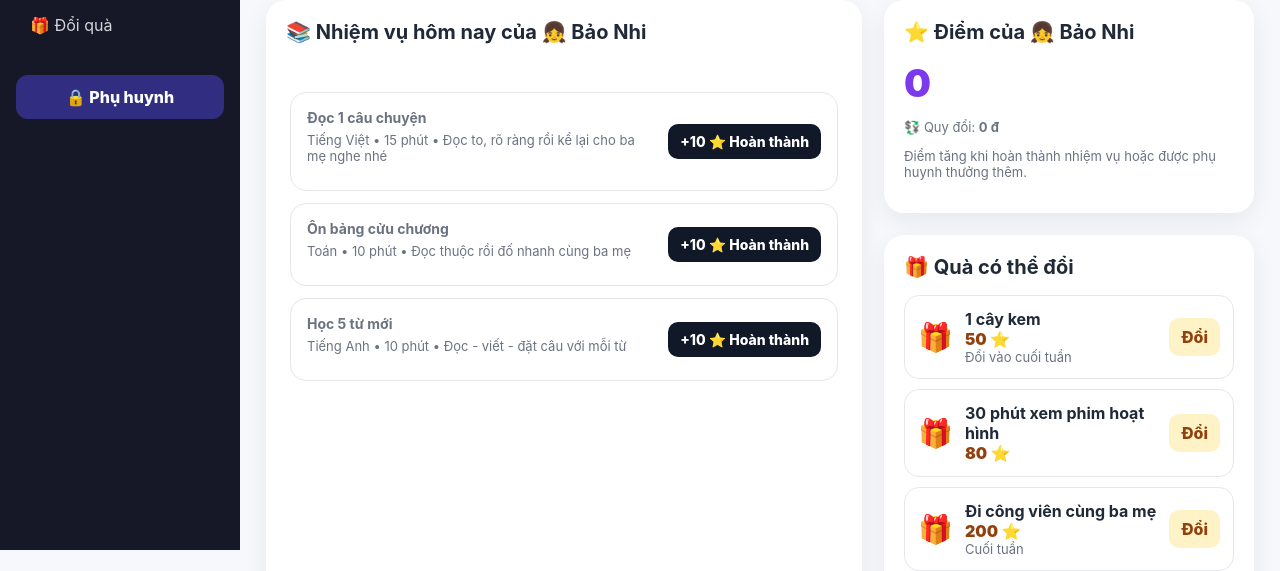
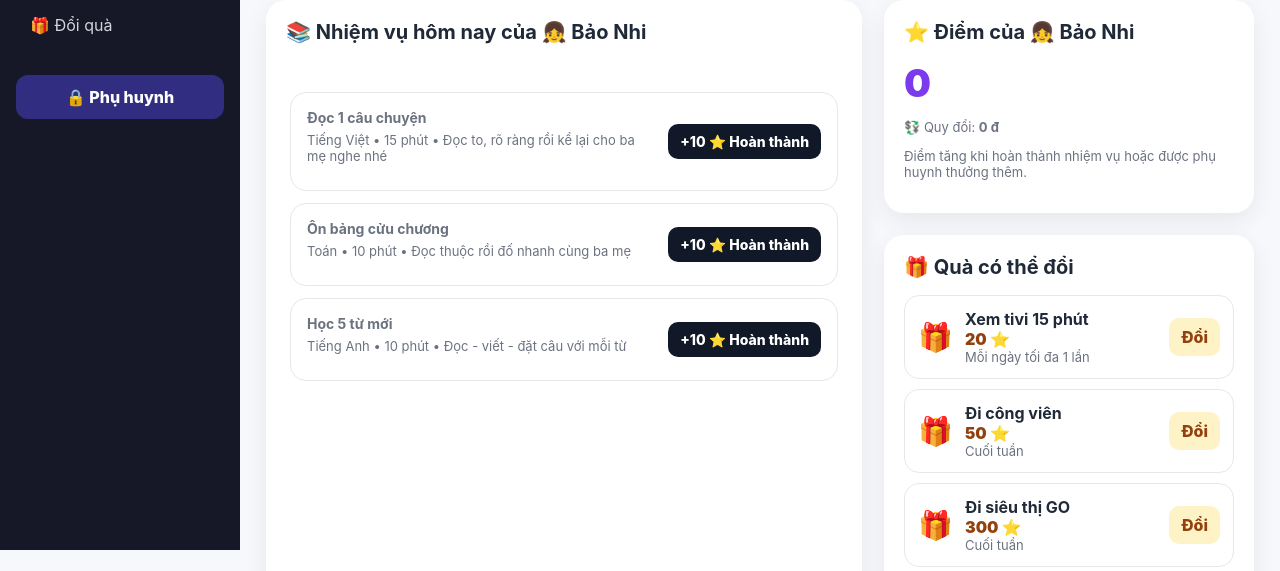
Before and after one commit to anhvinh789522-a11y/vuihoccungcon, a website: page index.html in a window 1280 px wide. Shown: the part 250-821 px from the top of the page. Drawn offline with Linux system fonts and the light colour scheme.

Commit message:
Tran doi tien 10.000 sao + 21 moc nho; qua Bao Nhi: tivi 15p, cong vien 50, sieu thi GO, di choi 500, SN 1000

```diff
--- a/index.html
+++ b/index.html
@@ -191,7 +191,7 @@
         </div>
         <button class="primary" style="margin-top:10px" onclick="saveExchangeRate()">Lưu tỷ giá</button>
         <div class="note" style="margin-top:8px" id="rateCurrent"></div>
-        <div class="note">Mốc chuẩn giữ nguyên (100 ⭐ = 10.000đ). Càng lên cao giá mỗi sao giảm dần theo đường cong, tới <b>10.000.000 sao ≈ 10.000.000đ</b> — vừa khích lệ tích lũy vừa hợp lý.</div>
+        <div class="note">Mốc chuẩn giữ nguyên (100 ⭐ = 10.000đ). Càng lên cao giá mỗi sao giảm dần theo đường cong, trần <b>10.000 sao</b> — chẻ nhiều mốc nhỏ để con thấy động lực.</div>
       </div>
 
       <div class="parent-section">
--- a/js/app.js
+++ b/js/app.js
@@ -22,9 +22,11 @@ function seedBaoNhi(){
       ],
       giftHistory:[],pointHistory:[],
       rewards:[
-        {id:uid('r'),name:'1 cây kem',cost:50,rule:'Đổi vào cuối tuần'},
-        {id:uid('r'),name:'30 phút xem phim hoạt hình',cost:80,rule:''},
-        {id:uid('r'),name:'Đi công viên cùng ba mẹ',cost:200,rule:'Cuối tuần'}
+        {id:uid('r'),name:'Xem tivi 15 phút',cost:20,rule:'Mỗi ngày tối đa 1 lần'},
+        {id:uid('r'),name:'Đi công viên',cost:50,rule:'Cuối tuần'},
+        {id:uid('r'),name:'Đi siêu thị GO',cost:300,rule:'Cuối tuần'},
+        {id:uid('r'),name:'Đi chơi',cost:500,rule:'Dịp cuối tuần hoặc ngày lễ'},
+        {id:uid('r'),name:'Quà sinh nhật',cost:1000,rule:'Tích lũy cả năm'}
       ],
       achievements:[
         {id:uid('a'),points:100,title:'Ngôi sao chăm chỉ'},
@@ -320,8 +322,8 @@ function renderAchievements(){
 
 function currentRewards(){return child()?.rewards||[]}
 
-// 💱 Quy đổi sao ra tiền mặt: tỷ giá mặc định 100 ⭐ = 10.000đ, thang tự sinh tới 10.000.000 ⭐.
-const MAX_MONEY_STARS=10000000;
+// 💱 Quy đổi sao ra tiền mặt: tỷ giá mặc định 100 ⭐ = 10.000đ, thang tự sinh tới 10.000 ⭐.
+const MAX_MONEY_STARS=10000;
 function exchangeRate(){
   const r=data.exchangeRate;
   if(r&&Number(r.stars)>0&&Number(r.vnd)>0) return r;
@@ -329,7 +331,7 @@ function exchangeRate(){
 }
 function fmtVND(n){return Math.floor(Number(n||0)).toLocaleString('vi-VN')+' đ'}
 // Đường cong giảm dần: giữ chuẩn (100 ⭐ = 10.000đ), mốc càng cao giá mỗi sao càng giảm.
-// Khích lệ con tích lũy lên mốc lớn mà tổng tiền vẫn hợp lý (10.000.000 ⭐ ≈ 10.000.000đ).
+// Khích lệ con tích lũy lên mốc lớn mà tổng tiền vẫn hợp lý (10.000 ⭐ ≈ 158.000đ).
 const DIMINISH_POWER=0.6, VND_ROUND=1000;
 function starsToVND(stars){
   const r=exchangeRate(),s=Number(stars||0);
@@ -338,7 +340,10 @@ function starsToVND(stars){
   return Math.floor((base*(1+1e-9))/VND_ROUND)*VND_ROUND;
 }
 function moneyTiers(){
-  const steps=[100,200,500,1000,2000,5000,10000,20000,50000,100000,200000,500000,1000000,2000000,5000000,10000000];
+  // Nhiều mốc nhỏ để con thấy động lực: 100→1000 mỗi 100 sao, sau đó tới 10.000 sao.
+  const steps=[];
+  for(let s=100;s<=1000;s+=100) steps.push(s);
+  [1500,2000,2500,3000,4000,5000,6000,7000,8000,9000,10000].forEach(s=>steps.push(s));
   return steps.filter(s=>s<=MAX_MONEY_STARS).map(s=>({stars:s,vnd:starsToVND(s),name:'Tiền thưởng '+fmtVND(starsToVND(s))}));
 }
 function renderMoneyBlock(box){
@@ -384,7 +389,7 @@ function renderRateManager(){
   const r=exchangeRate();
   if(document.activeElement!==rs)rs.value=r.stars;
   if(document.activeElement!==rv)rv.value=r.vnd;
-  rc.textContent='Tỷ giá chuẩn: '+r.stars+' ⭐ = '+fmtVND(r.vnd)+' • Mốc cao giảm dần: 10.000.000 ⭐ ≈ '+fmtVND(starsToVND(MAX_MONEY_STARS))+'.';
+  rc.textContent='Tỷ giá chuẩn: '+r.stars+' ⭐ = '+fmtVND(r.vnd)+' • Mốc cao nhất '+MAX_MONEY_STARS.toLocaleString('vi-VN')+' ⭐ ≈ '+fmtVND(starsToVND(MAX_MONEY_STARS))+'.';
 }
 function renderRewards(){
   const c=child();document.getElementById('rewardNameChild').textContent=c?(childIcon(c)+' '+c.name):'bé';
```
Also changed, not shown: README.md.
